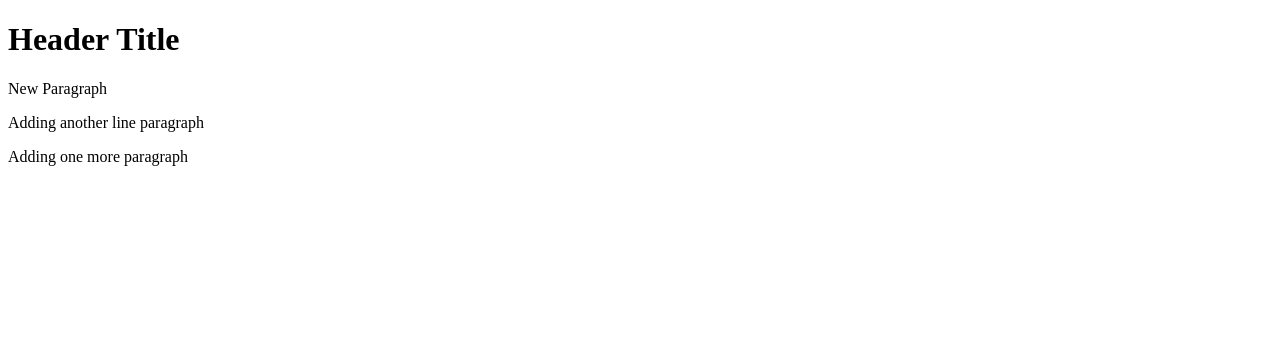
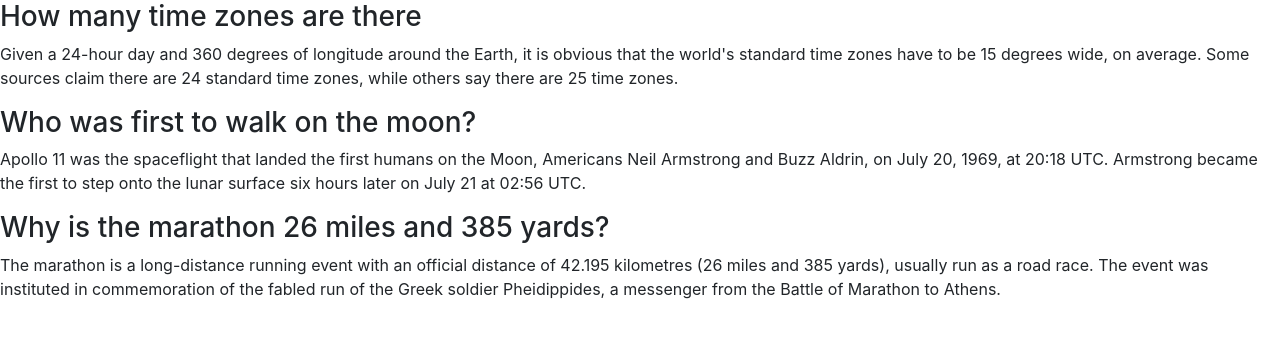
Before and after one commit to sridharkarra/git-test, a website: page index.html in a window 1280 px wide. Drawn offline with nearby package versions, Linux system fonts and the light colour scheme.

Commit message:
chagnes to site

```diff
--- a/index.html
+++ b/index.html
@@ -2,12 +2,41 @@
 <html lang="en">
 <head>
     <meta charset="UTF-8">
+    <meta name="viewport" content="width=device-width, initial-scale=1, shrink-to-fit=no">
+    <meta http-equiv="x-ua-compatible" content="ie=edge">
+
+    <!-- Bootstrap CSS -->
+    <link rel="stylesheet" href="node_modules/bootstrap/dist/css/bootstrap.min.css">
+
     <title>New Header</title>
 </head>
 <body>
-    <h1>Header Title</h1>
-    <p>New Paragraph</p>
-    <p>Adding another line paragraph</p>
-    <p>Adding one more paragraph</p>
+    <h3>How many time zones are there</h3>
+    <p>Given a 24-hour day and 360 degrees of longitude around the Earth,
+        it is obvious that the world's standard time zones have to be 15 degrees wide, on average.
+        Some sources claim there are 24 standard time zones, while others say there are 25 time zones.
+    </p>
+
+    <h3>Who was first to walk on the moon?</h3>
+    <p>Apollo 11 was the spaceflight that landed the first humans on the Moon,
+        Americans Neil Armstrong and Buzz Aldrin, on July 20, 1969, at 20:18 UTC.
+        Armstrong became the first to step onto the lunar surface six hours later
+        on July 21 at 02:56 UTC.
+    </p>
+
+    <h3>Why is the marathon 26 miles and 385 yards?</h3>
+    <p>
+        The marathon is a long-distance running event with an
+        official distance of 42.195 kilometres (26 miles and 385 yards),
+        usually run as a road race. The event was instituted in commemoration
+        of the fabled run of the Greek soldier Pheidippides,
+        a messenger from the Battle of Marathon to Athens.
+    </p>
+
+
+
+    <script src="node_modules/jquery/dist/jquery.min.js"></script>
+    <script src="node_modules/tether/dist/js/tether.min.js"></script>
+    <script src="node_modules/bootstrap/dist/js/bootstrap.min.js"></script>
 </body>
 </html>
--- a/package.json
+++ b/package.json
@@ -20,5 +20,8 @@
   "homepage": "https://github.com/sridharkarra/git-test#readme",
   "devDependencies": {
     "lite-server": "^2.3.0"
+  },
+  "dependencies": {
+    "bootstrap": "^4.0.0-alpha.6"
   }
 }
```
Also changed, not shown: 1 other file.
